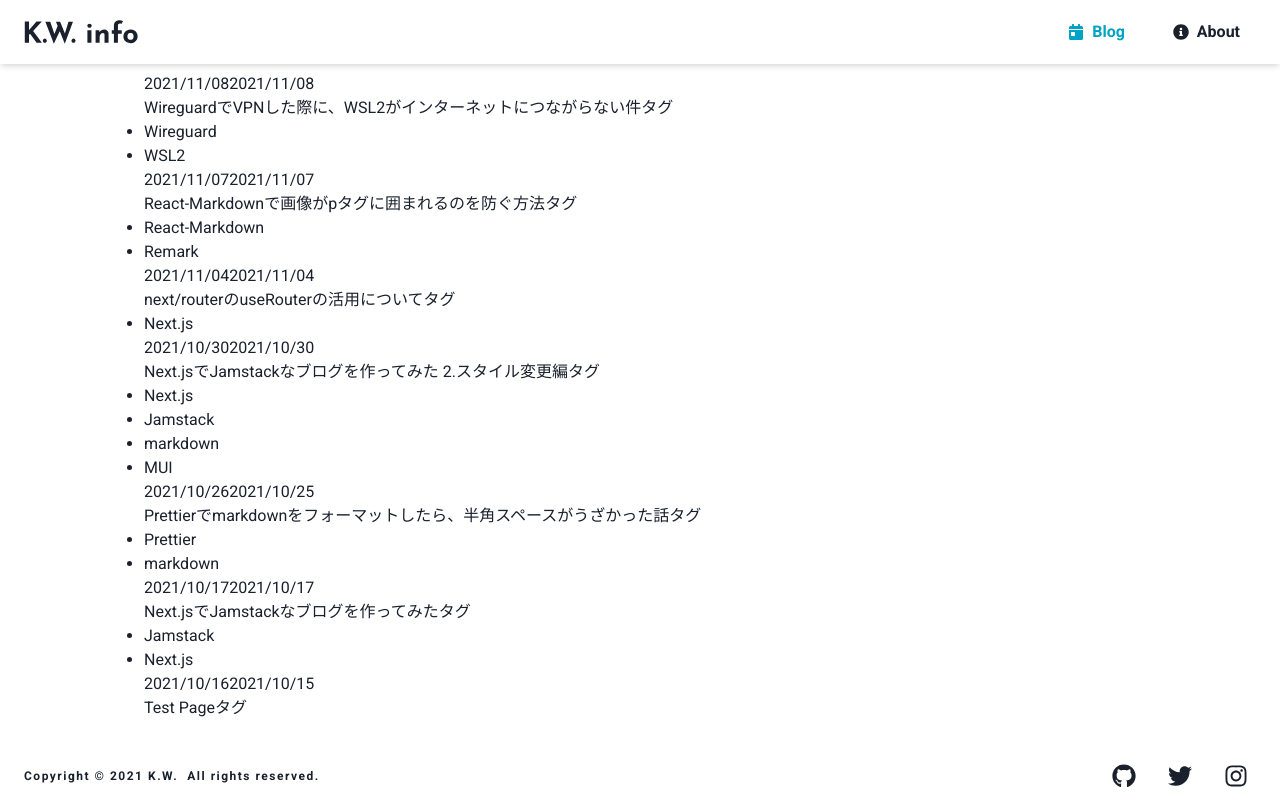
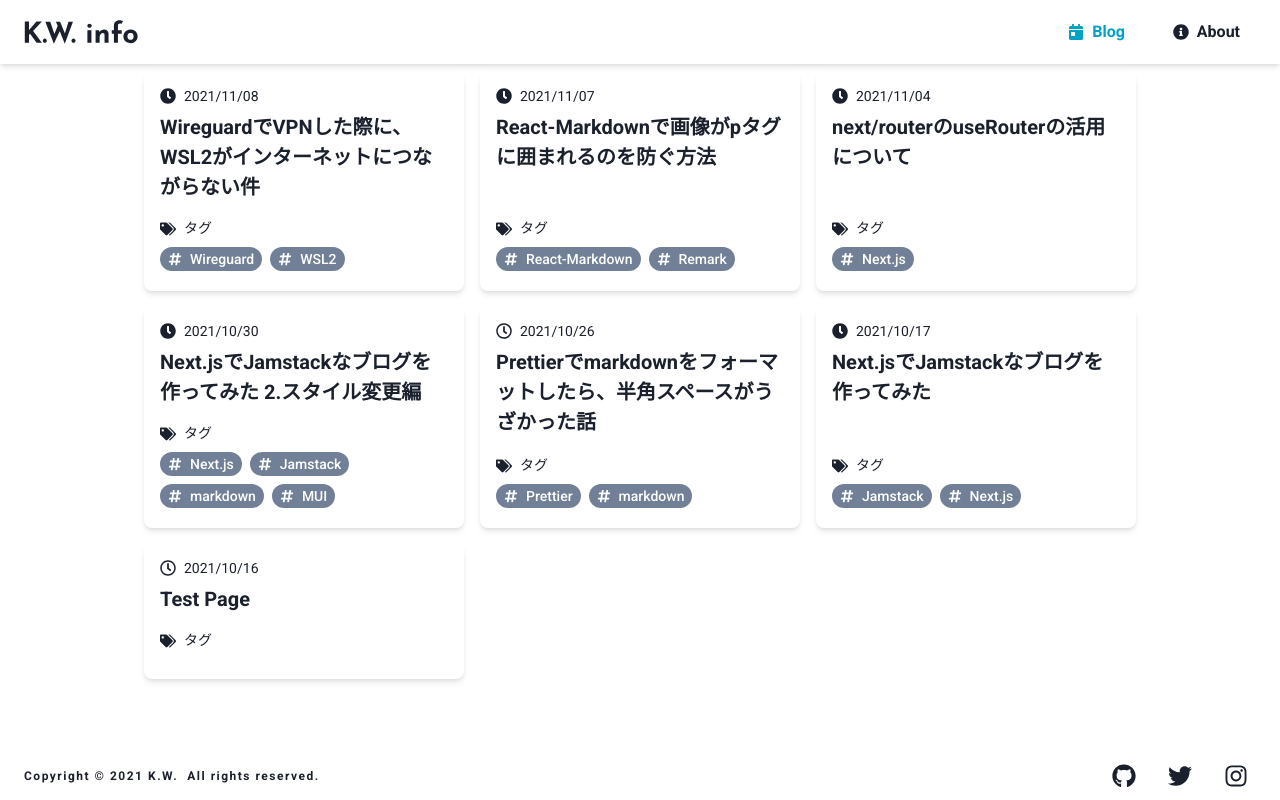
Before and after one commit to waigo001/Blog, a Next.js app: page /blog in a window 1280 px wide. Built offline with nearby package versions, Linux system fonts and the light colour scheme.

Commit message:
add BlogCardコンポーネントのStyle

```diff
--- a/src/components/uiParts/BlogCard.tsx
+++ b/src/components/uiParts/BlogCard.tsx
@@ -1,8 +1,8 @@
+import { Flex, useColorModeValue, Text } from "@chakra-ui/react";
 import Link from "next/link";
 import React from "react";
-import { useDialog } from "src/hooks/useDialog";
+import { FaTags } from "react-icons/fa";
 import PostTime from "./PostTime";
-import ShareDialog from "./ShareDialog";
 import Tags from "./Tags";
 
 type Props = {
@@ -10,25 +10,31 @@ type Props = {
 };
 
 const BlogCard: React.VFC<Props> = ({ post }) => {
-  const { isOpen, onClose } = useDialog(false);
-
   return (
-    <div>
+    <Flex
+      as="article"
+      direction="column"
+      bg={useColorModeValue("white", "gray.800")}
+      boxShadow={useColorModeValue("md", "xl")}
+      p="4"
+      rounded="lg"
+      h="100%"
+    >
       {post.createdAt && (
         <PostTime createdAt={post.createdAt} updatedAt={post.updatedAt} />
       )}
       <Link href={`/blog/${post.slug}`} passHref>
-        {post.title}
+        <Text as="a" fontSize="xl" fontWeight="bold" my="2">
+          <h2>{post.title}</h2>
+        </Text>
       </Link>
-      タグ
+      <Flex flex="1" />
+      <Flex align="center" gridGap="2" mt="2" mb="1">
+        <FaTags />
+        <Text fontSize="sm">タグ</Text>
+      </Flex>
       <Tags tags={post.tags} />
-      <ShareDialog
-        title={post.title}
-        slug={post.slug}
-        isOpen={isOpen}
-        onClose={onClose}
-      />
-    </div>
+    </Flex>
   );
 };
 
--- a/src/components/uiParts/PostTime.tsx
+++ b/src/components/uiParts/PostTime.tsx
@@ -1,5 +1,7 @@
+import { Flex, Icon, Text } from "@chakra-ui/react";
 import { format, isAfter, parseISO } from "date-fns";
 import React from "react";
+import { FaClock, FaRegClock } from "react-icons/fa";
 
 type Props = {
   createdAt: string;
@@ -17,21 +19,32 @@ const PostTime: React.VFC<Props> = ({
   const isUpdated = isAfter(updatedTime, createdTime);
 
   return (
-    <div>
-      <time
+    <>
+      <Flex align="center" gridGap="2" display={isUpdated ? "flex" : "none"}>
+        <Icon as={FaRegClock} />
+        <Text
+          fontSize="sm"
+          as="time"
           dateTime={updatedAt}
           itemProp={enableItemProp ? "datemodified" : undefined}
+          lineHeight={1}
         >
           {format(updatedTime, "yyyy/MM/dd")}
-      </time>
-
-      <time
+        </Text>
+      </Flex>
+      <Flex align="center" gridGap="2" display={!isUpdated ? "flex" : "none"}>
+        <Icon as={FaClock} />
+        <Text
+          fontSize="sm"
+          as="time"
           dateTime={createdAt}
           itemProp={enableItemProp ? "datepublished" : undefined}
+          lineHeight={1}
         >
           {format(createdTime, "yyyy/MM/dd")}
-      </time>
-    </div>
+        </Text>
+      </Flex>
+    </>
   );
 };
 
--- a/src/components/uiParts/Tags.tsx
+++ b/src/components/uiParts/Tags.tsx
@@ -1,4 +1,6 @@
+import { Tag, TagLabel, TagLeftIcon, Wrap, WrapItem } from "@chakra-ui/react";
 import React from "react";
+import { FaHashtag } from "react-icons/fa";
 
 type Props = {
   tags?: string[];
@@ -6,15 +8,17 @@ type Props = {
 
 const Tags: React.VFC<Props> = ({ tags }) => {
   return (
-    <ul
-    >
+    <Wrap spacing="2" my="1">
       {tags &&
         tags.map((tag) => (
-          <li key={tag} >
-            {tag}
-          </li>
+          <WrapItem key={tag}>
+            <Tag borderRadius="full" variant="solid">
+              <TagLeftIcon as={FaHashtag} />
+              <TagLabel> {tag}</TagLabel>
+            </Tag>
+          </WrapItem>
         ))}
-    </ul>
+    </Wrap>
   );
 };
 
--- a/src/pages/blog/index.tsx
+++ b/src/pages/blog/index.tsx
@@ -4,6 +4,7 @@ import React from "react";
 import { BlogCard } from "src/components/uiParts";
 import { CommonLayout } from "src/components/layout";
 import { getAllPosts } from "src/lib/post";
+import { SimpleGrid } from "@chakra-ui/react";
 
 type Props = {
   allPosts: Post[];
@@ -15,9 +16,11 @@ const BlogPage: NextPage<Props> = ({ allPosts }) => {
       <Head>
         <title>Blog | K.W.info</title>
       </Head>
-      {allPosts.map((post) => (
-        <BlogCard post={post} key={post.slug} />
-      ))}
+      <SimpleGrid columns={{ base: 1, md: 2, xl: 3 }} spacing={4}>
+        {allPosts.map((post) => (
+          <BlogCard post={post} key={post.slug} />
+        ))}
+      </SimpleGrid>
     </CommonLayout>
   );
 };
```
Lines whose indentation alone changed are shown as unchanged.
